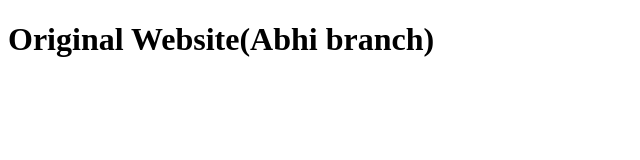
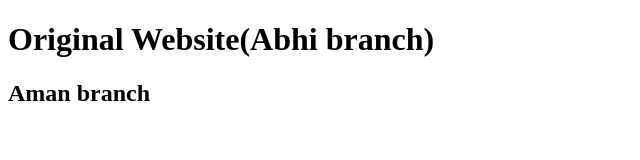
Before and after one commit to Abhiram1609/gitPractice, a plain HTML site: page index.html in a window 1280 px wide. Shown: the whole page, without its empty margins (0-640 px from the left). Drawn offline with Linux system fonts and the light colour scheme.

Commit message:
aman commit

```diff
--- a/index.html
+++ b/index.html
@@ -7,5 +7,6 @@
 </head>
 <body>
     <h1>Original Website(Abhi branch)</h1>
+    <h2>Aman branch</h2>
 </body>
 </html>
```
